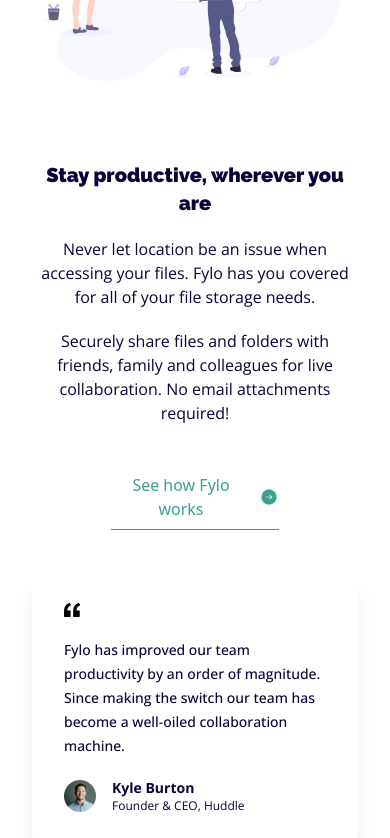
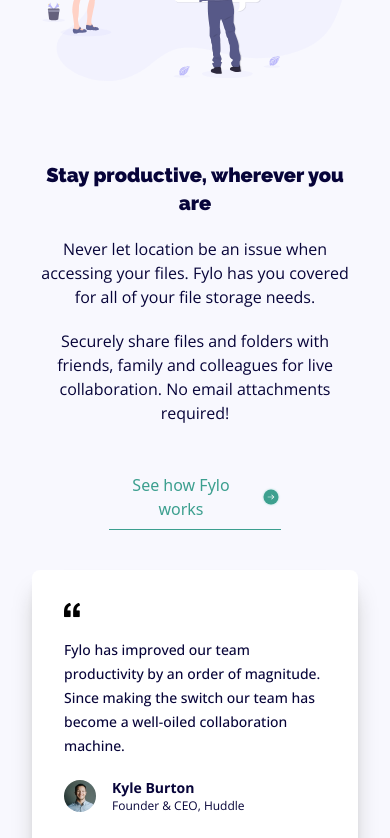
Before and after one commit to BrunnoHibbeln/two-column-layout, a Next.js app: page / in a window 390 px wide. Shown: the part 1156-1994 px from the top of the page. Built offline with nearby package versions, Linux system fonts and the light colour scheme.

Commit message:
adding `background` and modifying some `breakpoints`

```diff
--- a/app/components/BenefitsSection.js
+++ b/app/components/BenefitsSection.js
@@ -7,7 +7,7 @@
 
 export default function BenefitsSection() {
   return (
-    <section className="flex flex-col-reverse gap-10 px-8 duration-300 sm:px-24 md:px-32 lg:flex-row lg:items-center lg:px-20">
+    <section className="bg-light-grayish flex flex-col-reverse gap-10 px-8 pb-32 duration-300 sm:px-24 md:px-32 lg:flex-row lg:items-center lg:px-20 lg:pb-20">
       <section className="flex flex-col gap-5 text-dark-blue lg:gap-0">
         <article className="flex flex-col gap-5 text-center lg:text-left">
           <h2 className="font-raleway text-xl font-black lg:text-4xl lg:font-extrabold">
@@ -24,13 +24,13 @@
         </article>
         <section className="flex w-full flex-col items-center justify-center gap-10 py-7 lg:items-start">
           <a
-            className="flex w-[10.5rem] flex-row items-center justify-center gap-2 border-b border-green pb-2 text-green hover:brightness-125"
+            className="flex w-[10.8rem] flex-row items-center justify-center gap-2 border-b border-green pb-2 text-green duration-300 hover:brightness-125"
             href="#"
           >
             <button>See how Fylo works</button>
             <Image className="h-5 w-5" src={Arrow} alt="Arrow icon" />
           </a>
-          <article className="flex w-full flex-col justify-center gap-5 rounded-xl p-8 shadow-xl lg:w-3/4">
+          <article className="flex w-full flex-col justify-center gap-5 rounded-lg bg-white p-8 shadow-xl shadow-gray lg:w-3/4">
             <Image className="h-4 w-4" src={Quote} alt="Quote icon" />
             <p className="font-open-sans text-sm font-medium leading-6">
               Fylo has improved our team productivity by an order of magnitude.
--- a/app/components/GetStartedSection.js
+++ b/app/components/GetStartedSection.js
@@ -3,7 +3,7 @@
 
 export default function GetStartedSection() {
   return (
-    <section className="flex flex-col-reverse gap-10 px-8 duration-300 sm:px-24 md:px-32 lg:flex-row lg:items-center lg:px-20">
+    <section className="flex flex-col-reverse gap-10 bg-mobile bg-contain bg-local bg-bottom bg-no-repeat px-8 pb-32 duration-300 sm:px-24 md:px-32 lg:flex-row lg:items-center lg:bg-desktop lg:px-20 lg:pb-80">
       <section className="flex flex-col gap-5 text-dark-blue">
         <article className="flex flex-col gap-5 text-center font-open-sans lg:text-left">
           <h2 className="text-2xl font-black lg:font-raleway lg:text-4xl lg:font-extrabold lg:leading-[3.5rem]">
--- a/app/page.js
+++ b/app/page.js
@@ -18,10 +18,10 @@
 export default function Home() {
   return (
     <main
-      className={`${openSans.variable} ${raleway.variable} flex flex-col gap-32 lg:gap-20`}
+      className={`${openSans.variable} ${raleway.variable} flex flex-col bg-white`}
     >
       <Header />
-      <section className="flex flex-col gap-32 duration-300 lg:gap-80">
+      <section className="flex flex-col pt-32 duration-300 lg:pt-20">
         <GetStartedSection />
         <BenefitsSection />
       </section>
--- a/tailwind.config.js
+++ b/tailwind.config.js
@@ -12,6 +12,7 @@
         blue: 'hsl(224, 93%, 58%)',
         'dark-blue': 'hsl(243, 87%, 12%)',
         green: 'hsl(170, 45%, 43%)',
+        'light-grayish': '#F8F8FE',
         grayish: 'hsl(240, 75%, 98%)',
         gray: 'hsl(0, 0%, 75%)',
       },
@@ -22,6 +23,10 @@
       fontSize: {
         body: '1rem',
       },
+      backgroundImage: {
+        mobile: ['url(./images/bg-curve-mobile.svg)'],
+        desktop: ['url(./images/bg-curve-desktop.svg)'],
+      },
     },
   },
   plugins: [],
```
